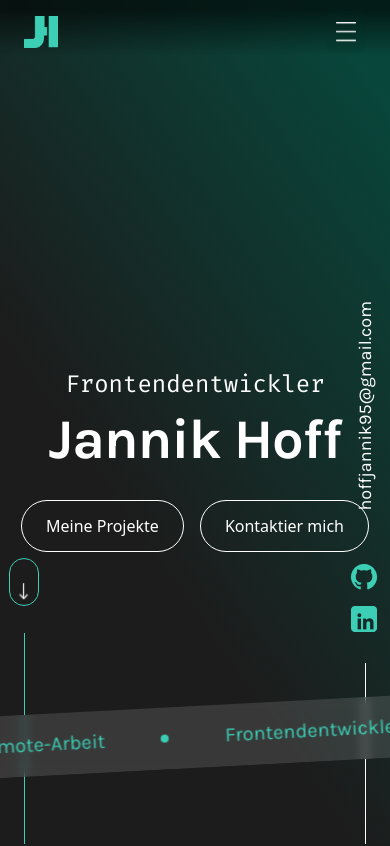
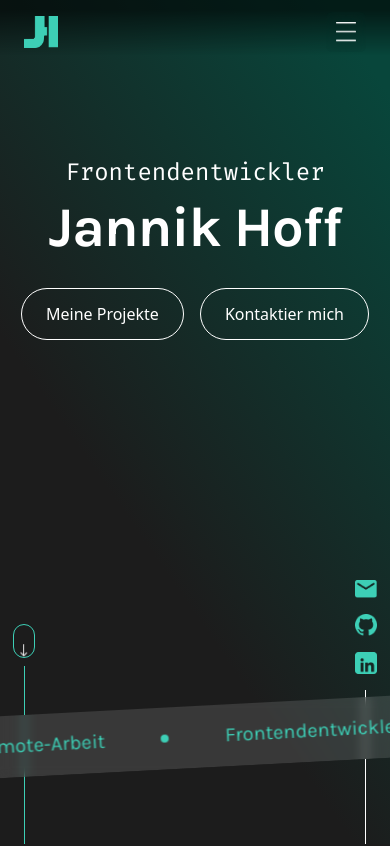
Before and after one commit to MonkeyDHoffy/React-Portfolio, a React (Vite) app in the folder react-portfolio/: page / in a window 390 px wide. Shown: the top 846 px of the page. Built offline with nearby package versions, Linux system fonts and the light colour scheme; a web font is replaced by a local one.

Commit message:
fix(hero, css): mobile icons above line; restore desktop email

```diff
--- a/react-portfolio/src/components/sections/Hero.jsx
+++ b/react-portfolio/src/components/sections/Hero.jsx
@@ -4,6 +4,8 @@ import gitIcon from '../../assets/heropics/giticon.png';
 import gitIconHover from '../../assets/heropics/giticonHover.png';
 import linkedinIcon from '../../assets/heropics/linkedinicon.png';
 import linkedinIconHover from '../../assets/heropics/linkediniconHover.png';
+import mailIcon from '../../assets/heropics/mailHover.png';
+import mailIconHover from '../../assets/heropics/mail.png';
 import Header from '../layout/Header';
 import { useLang } from '../../context/LanguageContext';
 import './ultrastylischelinien.css';
@@ -27,18 +29,41 @@ function IconWithHover({ baseSrc, hoverSrc, alt, className }) {
 const Hero = () => {
   const { t } = useLang();
   return (
-    <section className="hero-gradient relative flex flex-col items-center justify-center h-screen text-text-primary overflow-hidden debug-component">
+    // SECTION CONTAINER
+    // - Vertical position: change `justify-start` (higher) or `justify-center` (centered)
+    //   You can also make this responsive, e.g. `justify-start md:justify-center`.
+    // - Height: `h-screen` = full viewport. Use `min-h-screen` or remove to let content flow.
+    // - Global text color and overflow are set here.
+    <section className="hero-gradient relative flex flex-col items-center justify-start md:justify-center h-screen text-text-primary overflow-hidden debug-component">
       <div className="cursor-spotlight absolute inset-0 z-0" />
       <div className="absolute top-0 left-0 right-0 z-10"><Header /></div>
-        <div className="pt-20 text-center z-10 relative">
+        {/* HERO CONTENT WRAPPER
+            - Top spacing: adjust `pt-8 md:pt-20` → e.g. `pt-4`, `pt-16`, etc.
+            - Text alignment: `text-left md:text-center` → change as needed.
+            - If still too low: increase `pt-*` or use negative margin on this wrapper (e.g. `-mt-4`).
+        */}
+        <div className="pt-40 md:pt-20 text-center z-10 relative">
+        {/* SUBTITLE
+            - Font sizes: adjust the explicit `text-[..]` values for each breakpoint.
+            - Spacing below: `mb-4` → increase/decrease.
+        */}
         <h1 className="font-firacode font-normal text-[24px] sm:text-[32px] md:text-[40px] leading-[100%] tracking-[0] mb-4">
           {t('hero.subtitle')}
         </h1>
 
+        {/* TITLE
+            - Main size: adjust `text-[56px] sm:text-[80px] md:text-[96px] lg:text-[128px]` as desired.
+            - Letter spacing: `tracking-[-0.02em]` → tweak if needed.
+            - Spacing below: `mb-8` → change to control distance to buttons.
+        */}
         <p className="font-karla font-bold text-[56px] sm:text-[80px] md:text-[96px] lg:text-[128px] leading-[100%] tracking-[-0.02em] mb-8">
           {t('hero.title')}
         </p>
-        <div className="gap-4 flex justify-center">
+        {/* BUTTON ROW
+            - Horizontal spacing: `gap-4` → increase/decrease.
+            - Alignment: `justify-center` → use `justify-start` to align left on mobile, e.g. `justify-start md:justify-center`.
+        */}
+        <div className="gap-4 flex justify-start md:justify-center">
           <a href="#projects" className="border text-text-primary hover:text-secondary rounded-[100px] px-6 py-[13px] hover:border-secondary border-primary transition-colors duration-1000 w-auto min-w-[160px] md:w-[180px]">
             {t('hero.workbtn')}
           </a>
@@ -54,23 +79,43 @@ const Hero = () => {
       </div>
 
       <div className="ultrastylischelinierechts" style={{ pointerEvents: 'auto' }}>
+        {/* RIGHT ICON COLUMN
+            - Vertical spacing between icons: `gap-4` → adjust.
+            - Vertical offset of each icon: `-top-4` on each `IconWithHover` → tune up/down.
+            - Circle/line sizes and positions: see `ultrastylischelinien.css` for `.rightCircle` / `.rightLine`.
+        */}
         <div className="rightCircle flex flex-col gap-4">
+          {/* Mail-Icon nur mobil anzeigen */}
+          <a href="mailto:hoffjannik95@gmail.com" aria-label="Email" className="pointercss md:hidden">
+            <IconWithHover
+              baseSrc={mailIcon}
+              hoverSrc={mailIconHover}
+              alt="Email"
+              className="relative md:-top-4 pointercss"
+            />
+          </a>
           <IconWithHover
             baseSrc={gitIcon}
             hoverSrc={gitIconHover}
             alt="GitHub"
-            className="relative -top-4 pointercss"
+            className="relative md:-top-4 pointercss"
           />
           <IconWithHover
             baseSrc={linkedinIcon}
             hoverSrc={linkedinIconHover}
             alt="LinkedIn"
-            className="relative -top-4 pointercss"
+            className="relative md:-top-4 pointercss"
           />
         </div>
+        {/* Vertikaler Email-Text nur auf Desktop anzeigen */}
+        <a href="mailto:hoffjannik95@gmail.com" className="rightText hidden md:block">hoffjannik95@gmail.com</a>
         <div className="rightLine"></div>
-        <p className="rightText pointercss">hoffjannik95@gmail.com</p>
       </div>
+      {/* DECORATIVE LINES & ARROWS
+          - To fine-tune their sizes/positions, edit `src/components/sections/ultrastylischelinien.css`.
+          - Look for `clamp(...)` values on `.ultrastylischelinielinks`, `.ultrastylischelinierechts`, `.leftLine`, `.rightLine`, `.movingarrow`.
+          - Increase/decrease min/mid/max values to control scaling across breakpoints.
+      */}
       <Banner />
     </section>
   );
--- a/react-portfolio/src/components/sections/projectspopup.jsx
+++ b/react-portfolio/src/components/sections/projectspopup.jsx
@@ -51,7 +51,7 @@ export const ProjectSlide = ({
         onClick={onClose}
         onMouseEnter={() => setIsCloseHover(true)}
         onMouseLeave={() => setIsCloseHover(false)}
-        className="absolute right-4 top-4 flex h-9 w-9 items-center justify-center backdrop-blur-sm hover:scale-110 transition"
+        className="absolute right-4 top-4 flex h-9 w-9 items-center justify-center hover:scale-110 transition"
       >
         <img
           src={isCloseHover ? closeHover : closeSmall}
@@ -63,7 +63,7 @@ export const ProjectSlide = ({
       <div className="flex flex-col md:flex-row gap-8 md:gap-12 px-6 md:px-10 lg:px-12 py-8 md:py-10">
         {/* Image – on mobile top, on desktop right */}
         <div className="order-first md:order-last md:w-1/2">
-          <div className="rounded-2xl bg-black/20 border border-white/10 overflow-hidden">
+          <div className="rounded-2xl  overflow-hidden">
             <img src={imageSrc} alt={imageAlt} className="w-full h-full object-cover" />
           </div>
         </div>
--- a/react-portfolio/src/components/sections/ultrastylischelinien.css
+++ b/react-portfolio/src/components/sections/ultrastylischelinien.css
@@ -1,15 +1,22 @@
 .ultrastylischelinielinks {
   position: absolute;
+  /* Anchored at bottom. Base (desktop+) values restored. */
   bottom: 0;
   left: var(--page-container-offset);
-    height: 286px;
+  /* Base height (desktop): min 160px, ideal ~24vw, max 286px */
+  height: clamp(160px, 24vw, 286px);
+  /* Ensure line start is always below the circle by a gap */
+  --left-circle-h: clamp(28px, 3.5vw, 48px);
+  --icon-gap: 8px;
+  --line-top: calc(var(--left-circle-h) + var(--icon-gap));
   pointer-events: none;
 }
 
 .ultrastylischelinielinks .leftLine {
   position: absolute;
   left: 0;
-  top: 75px;
+  /* Computed start offset: circle height + gap */
+  top: var(--line-top);
   bottom: 0;
   width: 1px;
   background: #3DCFB6;
@@ -20,8 +27,9 @@
   position: absolute;
   left: 0;                 /* an die Linie andocken */
   top: 0;                  /* Position nach Bedarf (z. B. 0 oder 50%) */
-  width: 30px;
-  height: 48px;
+  /* Base circle size */
+  width: clamp(18px, 2.5vw, 30px);
+  height: var(--left-circle-h);
   border-radius: 32px;
   opacity: 1;
   border: 1px solid #3DCFB6;
@@ -33,8 +41,9 @@
   position: absolute;
   top: 50%;
   left: 50%;
-  width: 9px;
-  height: 16px;
+  /* Base arrow size */
+  width: clamp(6px, 0.8vw, 9px);
+  height: clamp(10px, 1.2vw, 16px);
   transform: translate(-50%, -50%);
   animation: moveUpDown 2s infinite ease-in-out;
 }
@@ -44,21 +53,30 @@
     transform: translate(-50%, -50%) translateY(0);
   }
   50% {
-    transform: translate(-50%, -50%) translateY( 10px);
+    transform: translate(-50%, -50%) translateY(10px);
   }
 }
 
 .ultrastylischelinierechts {
   position: absolute;
+  /* Anchored at bottom. Base (desktop+) values restored. */
   bottom: 0;
   right: var(--page-container-offset);
-    height: 256px;
+  /* Base height (desktop): min 140px, ideal ~22vw, max 256px */
+  height: clamp(140px, 22vw, 256px);
+  /* Ensure line start is always below the circle by a gap */
+  --right-circle-h: clamp(28px, 3.5vw, 48px);
+  --icon-gap: 8px;
+  --line-top: calc(var(--right-circle-h) + var(--icon-gap));
+  /* Default desktop image offset inside circle (mobile overrides below) */
+  --icon-top-adjust: -8px;
   pointer-events: none;
 }
 .ultrastylischelinierechts .rightLine {
   position: absolute;
   right: 0;
-  top: 75px;
+  /* Computed start offset: circle height + gap */
+  top: var(--line-top);
   bottom: 0;
   width: 1px;
   background: #ffffff;
@@ -69,15 +87,52 @@
   position: absolute;
   right: 0;                 /* an die Linie andocken */
   top: 0;                  /* Position nach Bedarf (z. B. 0 oder 50%) */
-  width: 30px;
-  height: 48px;
+  /* Base circle size */
+  width: clamp(18px, 2.5vw, 30px);
+  height: var(--right-circle-h);
   transform: translateX(50%) rotate(0deg); /* über der 1px-Linie zentrieren */
   z-index: 1;              /* vorne */
 }
 
+/* MOBILE-ONLY ENLARGEMENTS (apply only under md breakpoint) */
+@media (max-width: 768px) {
+  /* Taller containers => longer lines on mobile only */
+  .ultrastylischelinielinks {
+    height: clamp(220px, 40vw, 420px);
+    /* Increase circle height on mobile; line top adjusts automatically */
+    --left-circle-h: clamp(34px, 4.6vw, 60px);
+  }
+  .ultrastylischelinielinks .leftCircle {
+    width: clamp(22px, 3.2vw, 40px);
+  }
+
+  .ultrastylischelinierechts {
+    height: clamp(200px, 38vw, 400px);
+    /* Increase circle height on mobile; line top adjusts automatically */
+    --right-circle-h: clamp(34px, 4.6vw, 60px);
+    /* Add extra vertical gap so icons sit above the line */
+    --icon-gap: 12px;
+    /* Control icon vertical offset inside the circle on mobile */
+    --icon-top-adjust: -64px; /* more negative = higher */
+  }
+  /* Neutralize negative top offset on images for mobile */
   .ultrastylischelinierechts .rightCircle img {
     position: relative;
-  top: -8px; /* weiter nach oben schieben; Wert nach Bedarf anpassen */
+    top: var(--icon-top-adjust);
+  }
+  .ultrastylischelinierechts .rightCircle {
+    width: clamp(22px, 3.2vw, 40px);
+  }
+
+  .movingarrow {
+    width: clamp(7px, 1vw, 12px);
+    height: clamp(12px, 1.6vw, 20px);
+  }
+}
+
+.ultrastylischelinierechts .rightCircle img {
+  position: relative;
+  top: var(--icon-top-adjust); /* controlled by base or mobile override */
 }
 
 .ultrastylischelinierechts .rightText {
```
Lines whose indentation alone changed are shown as unchanged.
